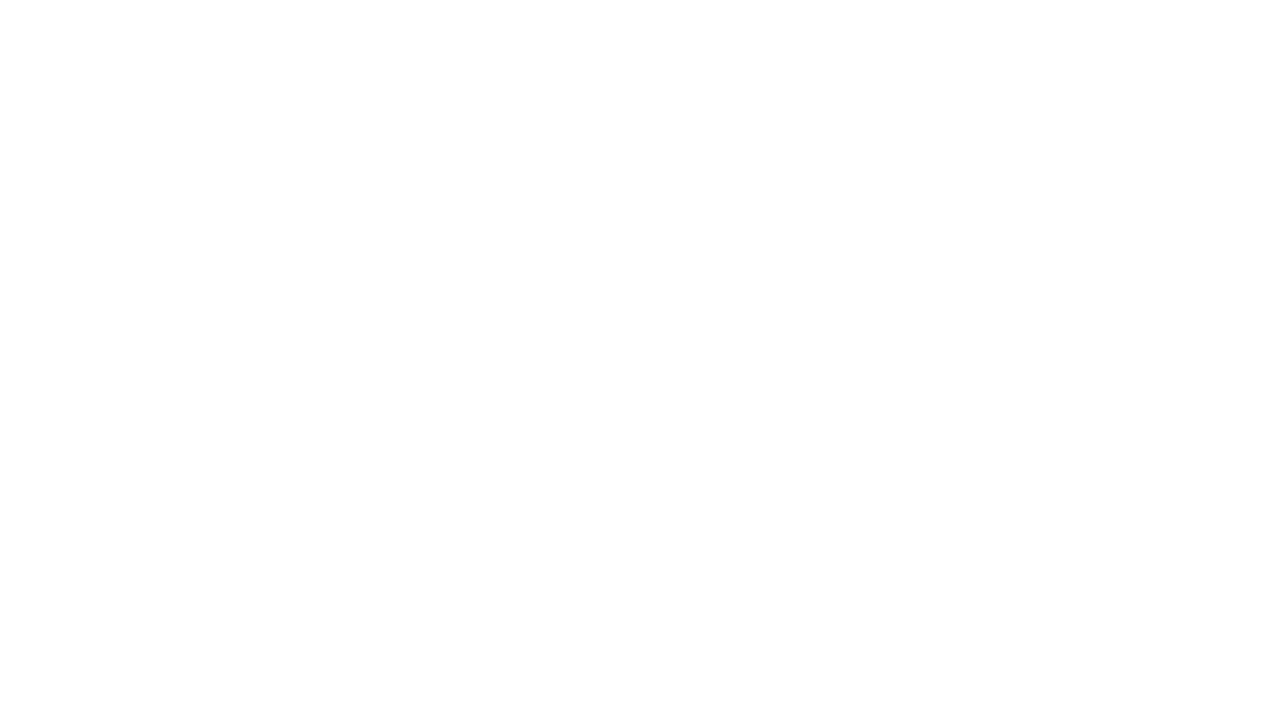
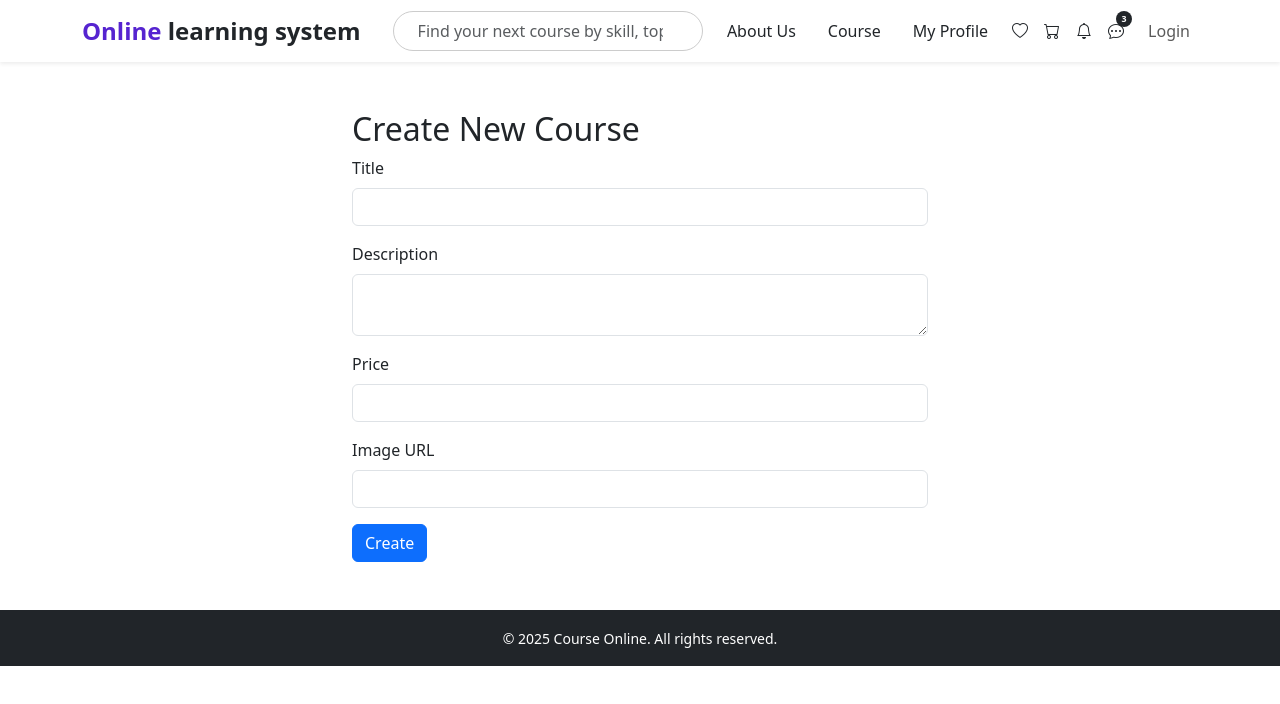
Before and after one commit to vuduy1309/FE-online-learning-system, a React (Create React App) app: page /courses/create in a window 1280 px wide. Before the commit this address had no page. Shown: the top 704 px of the page. Built offline with nearby package versions, Linux system fonts and the light colour scheme.

Commit message:
Add features CRUD Product and database

```diff
--- a/src/App.js
+++ b/src/App.js
@@ -4,6 +4,9 @@ import "bootstrap-icons/font/bootstrap-icons.css";
 import Login from "./pages/Login";
 import Register from "./pages/Register";
 import HomePage from "./pages/HomePage";
+import CourseDetailPage from "./pages/CourseDetailPage";
+import CreateCoursePage from "./pages/CreateCoursePage";
+import UpdateCoursePage from "./pages/UpdateCoursePage";
 
 function App() {
   return (
@@ -12,6 +15,9 @@ function App() {
         <Route path="/" element={<HomePage />} />
         <Route path="/login" element={<Login />} />
         <Route path="/register" element={<Register />} />
+        <Route path="/courses/:id" element={<CourseDetailPage />} />
+        <Route path="/courses/create" element={<CreateCoursePage />} />
+        <Route path="/courses/update/:id" element={<UpdateCoursePage />} />
       </Routes>
     </BrowserRouter>
   );
--- /dev/null
+++ b/src/pages/CourseDetailPage.js
@@ -0,0 +1,90 @@
+import { useParams } from "react-router-dom";
+import { useEffect, useState } from "react";
+import { Container, Card, Spinner } from "react-bootstrap";
+import axiosInstance from "../api/axios";
+import Header from "../components/Header";
+import Footer from "../components/Footer";
+
+export default function CourseDetailPage() {
+  const { id } = useParams();
+  const [course, setCourse] = useState(null);
+  const [loading, setLoading] = useState(true);
+
+  useEffect(() => {
+    axiosInstance
+      .get(`/courses/${id}`)
+      .then((res) => setCourse(res.data))
+      .catch((err) => console.error(err))
+      .finally(() => setLoading(false));
+  }, [id]);
+
+  return (
+    <>
+      <Header />
+      <Container className="mt-5 mb-5">
+        {loading ? (
+          <div className="text-center">
+            <Spinner animation="border" />
+          </div>
+        ) : course ? (
+          <>
+            <h2>{course.Title}</h2>
+            {course.ImageURL && (
+              <img
+                src={course.ImageURL}
+                alt={course.Title}
+                style={{
+                  width: "100%",
+                  maxHeight: "400px",
+                  objectFit: "cover",
+                }}
+              />
+            )}
+            <p className="mt-3">
+              <strong>Description:</strong> {course.Description}
+            </p>
+            <p>
+              <strong>Price:</strong> ${course.Price}
+            </p>
+
+            <h4 className="mt-4">Reviews</h4>
+            {course.reviews.length === 0 ? (
+              <p>No reviews yet.</p>
+            ) : (
+              course.reviews.map((review, index) => (
+                <Card key={index} className="mb-3">
+                  <Card.Body>
+                    <div className="d-flex align-items-center mb-2">
+                      <img
+                        src={review.Avatar || "/default-avatar.png"}
+                        style={{
+                          width: "40px",
+                          height: "40px",
+                          borderRadius: "50%",
+                          objectFit: "cover",
+                          marginRight: "12px",
+                        }}
+                      />
+                      <div>
+                        <strong>{review.FullName}</strong>
+
+                      </div>
+                    </div>
+                    <Card.Text><strong>Rating :</strong> {review.Rating} / 5</Card.Text>
+                    <Card.Text>
+                      <strong>Review Date :</strong> {new Date(review.ReviewDate).toLocaleDateString()}
+                    </Card.Text>
+                    <Card.Text><strong>Comment :</strong> <br/>{review.Comment}</Card.Text>
+                  </Card.Body>
+                </Card>
+              ))
+            )}
+          </>
+        ) : (
+          <p>Course not found</p>
+        )}
+      </Container>
+      <Footer />
+    </>
+  );
+}
--- /dev/null
+++ b/src/pages/CreateCoursePage.js
@@ -0,0 +1,85 @@
+import { useState } from "react";
+import axiosInstance from "../api/axios";
+import { Form, Button, Container, Alert } from "react-bootstrap";
+import Header from "../components/Header";
+import Footer from "../components/Footer";
+
+export default function CreateCoursePage() {
+  const [form, setForm] = useState({
+    Title: "",
+    Description: "",
+    Price: "",
+    ImageURL: "",
+  });
+
+  const [success, setSuccess] = useState(false);
+
+  const handleChange = (e) => {
+    setForm({ ...form, [e.target.name]: e.target.value });
+  };
+
+  const handleSubmit = async (e) => {
+    e.preventDefault();
+    try {
+      await axiosInstance.post("/courses/create", form);
+      setSuccess(true);
+      setForm({ Title: "", Description: "", Price: "", ImageURL: "" });
+    } catch (err) {
+      console.error(err);
+    }
+  };
+
+  return (
+    <>
+      <Header />
+      <Container className="mt-5" style={{ maxWidth: "600px" }}>
+        <h2>Create New Course</h2>
+        {success && (
+          <Alert variant="success">Course created successfully!</Alert>
+        )}
+        <Form onSubmit={handleSubmit}>
+          <Form.Group className="mb-3">
+            <Form.Label>Title</Form.Label>
+            <Form.Control
+              name="Title"
+              value={form.Title}
+              onChange={handleChange}
+              required
+            />
+          </Form.Group>
+          <Form.Group className="mb-3">
+            <Form.Label>Description</Form.Label>
+            <Form.Control
+              as="textarea"
+              name="Description"
+              value={form.Description}
+              onChange={handleChange}
+              required
+            />
+          </Form.Group>
+          <Form.Group className="mb-3">
+            <Form.Label>Price</Form.Label>
+            <Form.Control
+              type="number"
+              name="Price"
+              value={form.Price}
+              onChange={handleChange}
+              required
+            />
+          </Form.Group>
+          <Form.Group className="mb-3">
+            <Form.Label>Image URL</Form.Label>
+            <Form.Control
+              name="ImageURL"
+              value={form.ImageURL}
+              onChange={handleChange}
+            />
+          </Form.Group>
+
+          <Button type="submit">Create</Button>
+        </Form>
+      </Container>
+      <Footer />
+    </>
+  );
+}
--- a/src/pages/HomePage.js
+++ b/src/pages/HomePage.js
@@ -1,18 +1,19 @@
-// src/pages/HomePage.js
 import { useEffect, useState } from "react";
 import { Card, Container, Row, Col, Spinner } from "react-bootstrap";
 import axiosInstance from "../api/axios";
 import Header from "../components/Header";
 import Footer from "../components/Footer";
+import { Link } from "react-router-dom";
 
 export default function HomePage() {
   const [courses, setCourses] = useState([]);
   const [loading, setLoading] = useState(true);
 
   useEffect(() => {
-    axiosInstance.get("/courses")
-      .then(res => setCourses(res.data))
-      .catch(err => console.error(err))
+    axiosInstance
+      .get("/courses")
+      .then((res) => setCourses(res.data))
+      .catch((err) => console.error(err))
       .finally(() => setLoading(false));
   }, []);
 
@@ -27,7 +28,7 @@ export default function HomePage() {
           </div>
         ) : (
           <Row>
-            {courses.map(course => (
+            {courses.map((course) => (
               <Col md={4} key={course.CourseID} className="mb-4">
                 <Card className="h-100">
                   {course.ImageURL && (
@@ -39,14 +40,20 @@ export default function HomePage() {
                     />
                   )}
                   <Card.Body>
-                    <Card.Title>{course.Title}</Card.Title>
+                    <Card.Title>
+                      <Link to={`/courses/${course.CourseID}`}>
+                        {course.Title}
+                      </Link>
+                    </Card.Title>
                     <Card.Text>{course.Description}</Card.Text>
                     <Card.Text>
                       <strong>Price:</strong> ${course.Price}
                     </Card.Text>
                     <Card.Text>
                       <strong>Rating:</strong>{" "}
-                      {course.AverageRating ? course.AverageRating + " / 5" : "No rating yet"}
+                      {course.AverageRating
+                        ? course.AverageRating + " / 5"
+                        : "No rating yet"}
                     </Card.Text>
                   </Card.Body>
                 </Card>
--- /dev/null
+++ b/src/pages/UpdateCoursePage.js
@@ -0,0 +1,106 @@
+import { useEffect, useState } from "react";
+import { useParams } from "react-router-dom";
+import axiosInstance from "../api/axios";
+import { Form, Button, Container, Alert, Spinner } from "react-bootstrap";
+import Header from "../components/Header";
+import Footer from "../components/Footer";
+
+export default function UpdateCoursePage() {
+  const { id } = useParams();
+  const [form, setForm] = useState({
+    Title: "",
+    Description: "",
+    Price: "",
+    ImageURL: "",
+    Status: "",
+  });
+  const [loading, setLoading] = useState(true);
+  const [updated, setUpdated] = useState(false);
+
+  useEffect(() => {
+    axiosInstance
+      .get(`/courses/getCourseById/${id}`)
+      .then((res) => {
+        setForm(res.data);
+        setLoading(false);
+      })
+      .catch((err) => console.error(err));
+  }, [id]);
+
+  const handleChange = (e) => {
+    setForm({ ...form, [e.target.name]: e.target.value });
+  };
+
+  const handleSubmit = async (e) => {
+    e.preventDefault();
+    try {
+      await axiosInstance.put(`/courses/update/${id}`, form);
+      setUpdated(true);
+    } catch (err) {
+      console.error(err);
+    }
+  };
+
+  if (loading) return <Spinner animation="border" className="m-5" />;
+
+  return (
+    <>
+      <Header />
+      <Container className="mt-5" style={{ maxWidth: "600px" }}>
+        <h2>Update Course</h2>
+        {updated && (
+          <Alert variant="success">Course updated successfully!</Alert>
+        )}
+        <Form onSubmit={handleSubmit}>
+          <Form.Group className="mb-3">
+            <Form.Label>Title</Form.Label>
+            <Form.Control
+              name="Title"
+              value={form.Title}
+              onChange={handleChange}
+              required
+            />
+          </Form.Group>
+          <Form.Group className="mb-3">
+            <Form.Label>Description</Form.Label>
+            <Form.Control
+              as="textarea"
+              name="Description"
+              value={form.Description}
+              onChange={handleChange}
+              required
+            />
+          </Form.Group>
+          <Form.Group className="mb-3">
+            <Form.Label>Price</Form.Label>
+            <Form.Control
+              type="number"
+              name="Price"
+              value={form.Price}
+              onChange={handleChange}
+              required
+            />
+          </Form.Group>
+          <Form.Group className="mb-3">
+            <Form.Label>Image URL</Form.Label>
+            <Form.Control
+              name="ImageURL"
+              value={form.ImageURL}
+              onChange={handleChange}
+            />
+          </Form.Group>
+          <Form.Group className="mb-3">
+            <Form.Label>Status</Form.Label>
+            <Form.Control
+              name="Status"
+              value={form.Status}
+              onChange={handleChange}
+            />
+          </Form.Group>
+          <Button type="submit">Update</Button>
+        </Form>
+      </Container>
+      <Footer />
+    </>
+  );
+}
```
